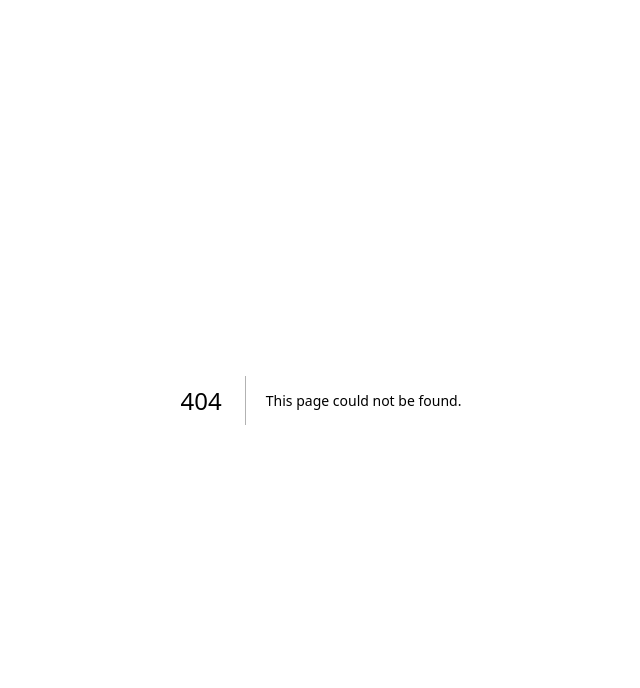
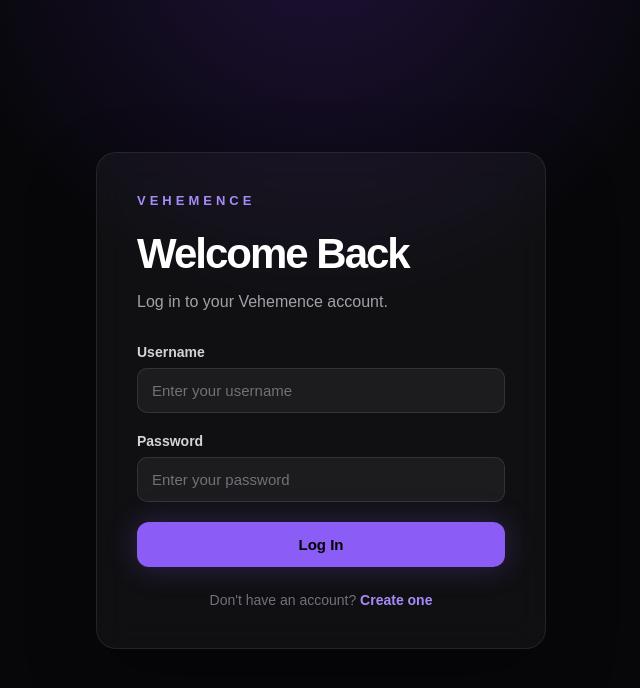
Before and after one commit to xaf13-spec/vehemence, a Next.js app: page /login in a window 1280 px wide. Before the commit this address had no page. Shown: the top 688 px of the page, without its empty margins (319-959 px from the left). Built offline with nearby package versions, Linux system fonts and the light colour scheme.

Commit message:
Add login page component

```diff
--- /dev/null
+++ b/app/login/page.js
@@ -0,0 +1,35 @@
+export default function Login() {
+  return (
+    <main className="auth-page">
+      <div className="auth-card">
+        <p className="eyebrow">VEHEMENCE</p>
+
+        <h1>Welcome Back</h1>
+
+        <p className="auth-description">
+          Log in to your Vehemence account.
+        </p>
+
+        <form className="auth-form">
+          <label>
+            Username
+            <input type="text" placeholder="Enter your username" />
+          </label>
+
+          <label>
+            Password
+            <input type="password" placeholder="Enter your password" />
+          </label>
+
+          <button type="submit" className="primary-button">
+            Log In
+          </button>
+        </form>
+
+        <p className="auth-footer">
+          Don't have an account? <a href="/signup">Create one</a>
+        </p>
+      </div>
+    </main>
+  );
+}
```
